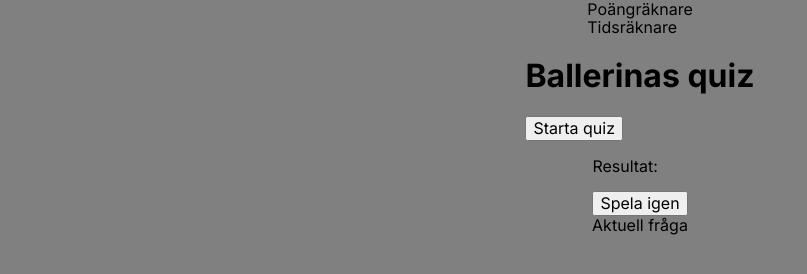
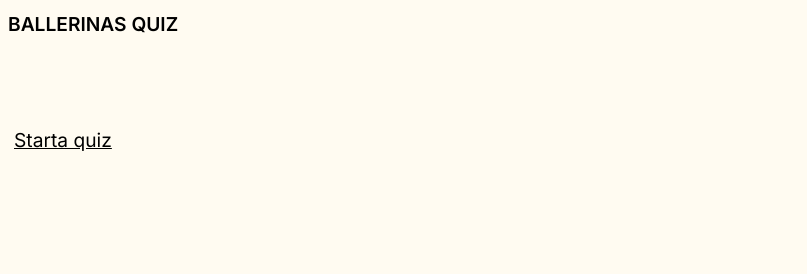
Before and after one commit to Medieinstitutet/fed24d-js-intro-inl-2-quiz-ballerinas, a website built with Vite: page index.html in a window 1280 px wide. Shown: the whole page, without its empty margins (0-807 px from the left). Built offline with nearby package versions, Linux system fonts and the light colour scheme.

Commit message:
:lipstick: style start page & add class hidden

```diff
--- a/index.html
+++ b/index.html
@@ -35,10 +35,10 @@
   <body>
     <main>
       <header>
-        <div id="pointCountContainer">Poängräknare</div>
-        <div id="timeCountContainer">Tidsräknare</div>
+        <div id="pointCountContainer" class="hidden">Poängräknare</div>
+        <div id="timeCountContainer" class="hidden">Tidsräknare</div>
       </header>
-      <div id="startPage">
+      <div id="startPage" class="startPage">
         <h1>Ballerinas quiz</h1>
         <button id="startBtn">Starta quiz</button>
       </div>
@@ -51,14 +51,14 @@
         <button id="finishQuizBtn" class="hidden">Avsluta quiz</button>
       </div>
 
-      <div id="endPage">
+      <div id="endPage" class="hidden">
         <p>Resultat:</p>
         <div id="resultContainer"></div>
         <button id="playAgainBtn">Spela igen</button>
       </div>
 
       <footer>
-        <div id="currentQuestion">
+        <div id="currentQuestion" class="hidden">
           Aktuell fråga
         </div>
       </footer>
--- a/style/_base.scss
+++ b/style/_base.scss
@@ -6,10 +6,37 @@ main {
   flex-direction: column;
   justify-content: center;
   align-items: center;
+  background-color: $main-color;
+
+  //alla element som har klassen hidden blir gömda
     .hidden {
         display: none;
     }
-    h1 {
-        color: $text-color;
+
+    .startPage {
+        width: 100%;
+        height: 100vh;
+        h1 {
+            color: $text-color;
+            font-size: 1.2rem;
+            text-transform: uppercase;
+            font-weight: 600;
+            margin-left: 0.5rem;
+        }
+
+        button {
+            //stylar bort så knappen ser ut som text
+            background: none;
+            border: none;
+            text-decoration: underline;
+            cursor: pointer;
+            margin-top: 5rem;
+            font-size: 1.2rem;
+            margin-left: 0.5rem;
+
+            &:hover { //knappens text blir lite tjockare när man hovrar
+                font-weight: 500;
+            }
+        }
     }
 }
```
